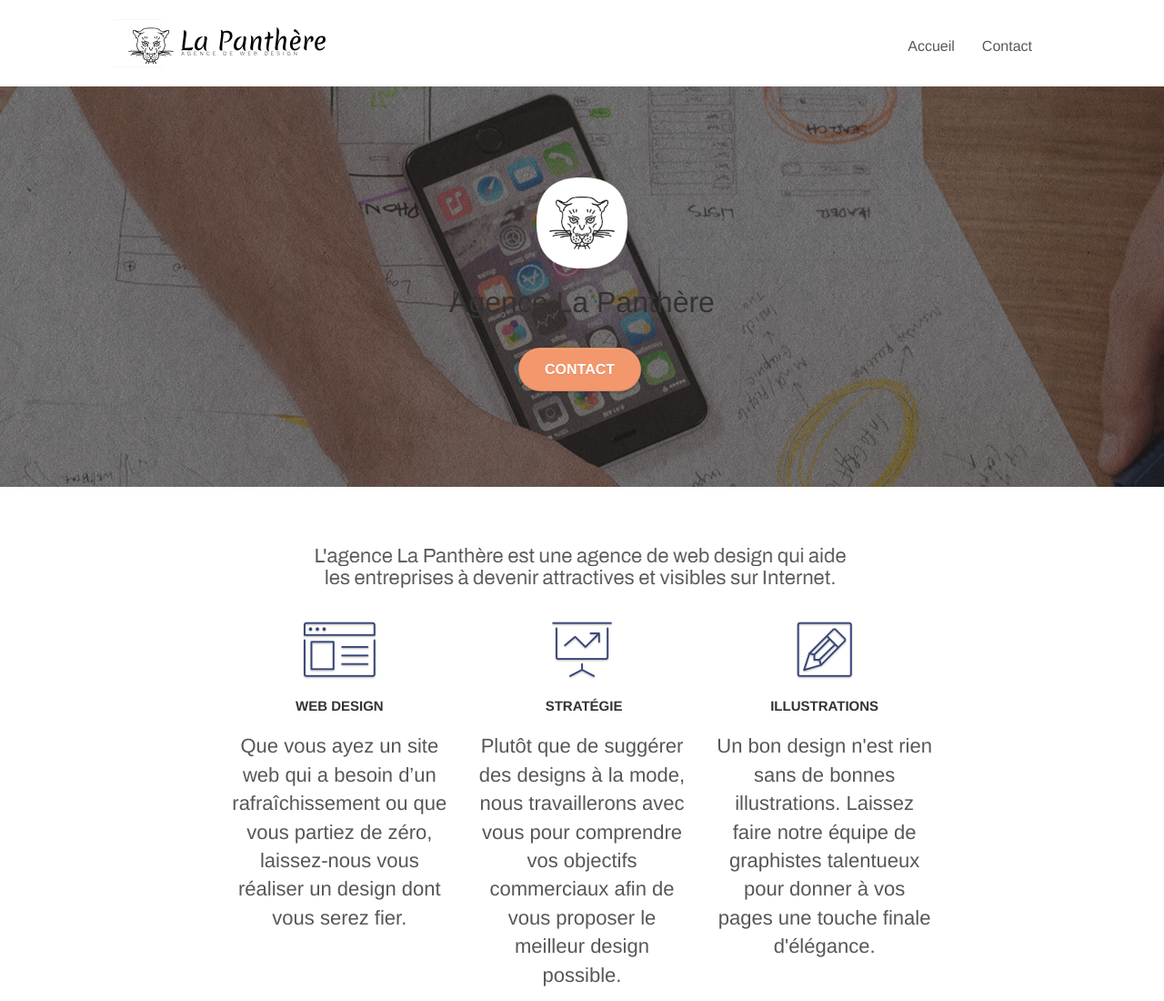
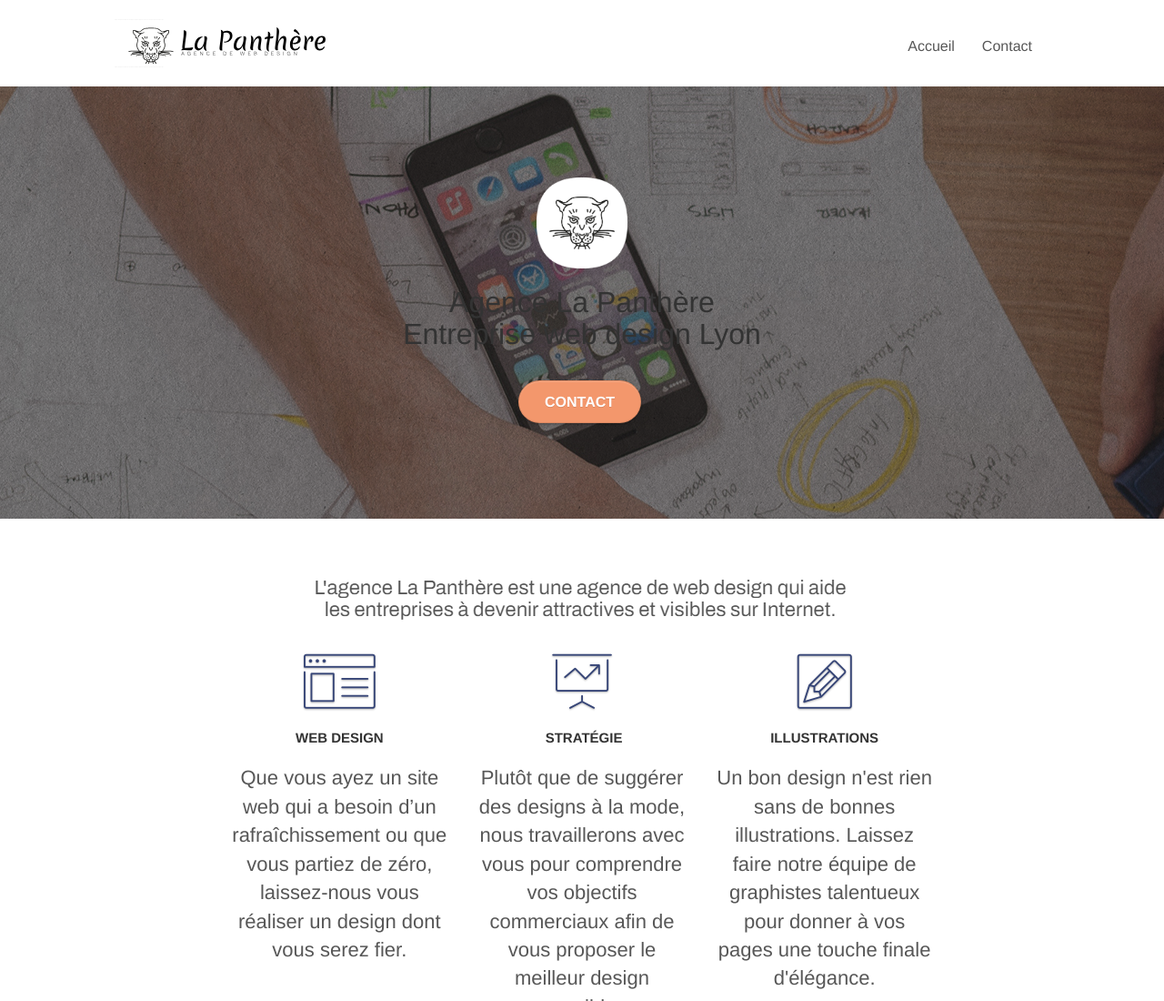
Before and after one commit to samiradev/Ben_Samira_2_code_042022_P4, a plain HTML site: page index.html in a window 1280 px wide. Shown: the top 1100 px of the page at 91% size. Drawn offline with Linux system fonts and the light colour scheme; files whose address does not match are found by name.

Commit message:
rectification erreur W3C

```diff
--- a/index.html
+++ b/index.html
@@ -1,5 +1,8 @@
 <!doctype html>
-<html lang="Default">
+<!-- ******************************************************************************** -->
+<!-- <html lang="Default"> -->
+<!-- ******************************************************************************** -->
+<html lang="fr">
 
 <head>
     <meta charset="utf-8">
@@ -83,7 +86,7 @@
                     <div class="col-sm-12">
                         <img src="img/logo.png" class="center-block image-resize-mode" width="100" alt="Agence La Panthère, agence web paris, création logo paris" />
                         <h1 class="text-center hero-bloc-text tc-white ">
-                            Agence La Panthère
+                            Agence La Panthère <br> Entreprise web design Lyon
                         </h1>
                         <div class="text-center">
                             <a href="page2.html" class="btn btn-lg btn-clean btn-rd cta-hero btn-atomic-tangerine" id="cta-hero">Contact</a>
@@ -316,7 +319,6 @@
     </div>
     <!-- Footer - bloc-8 END -->
 
-    </div>
     <!-- Principal conteneur END -->
 
 
```
